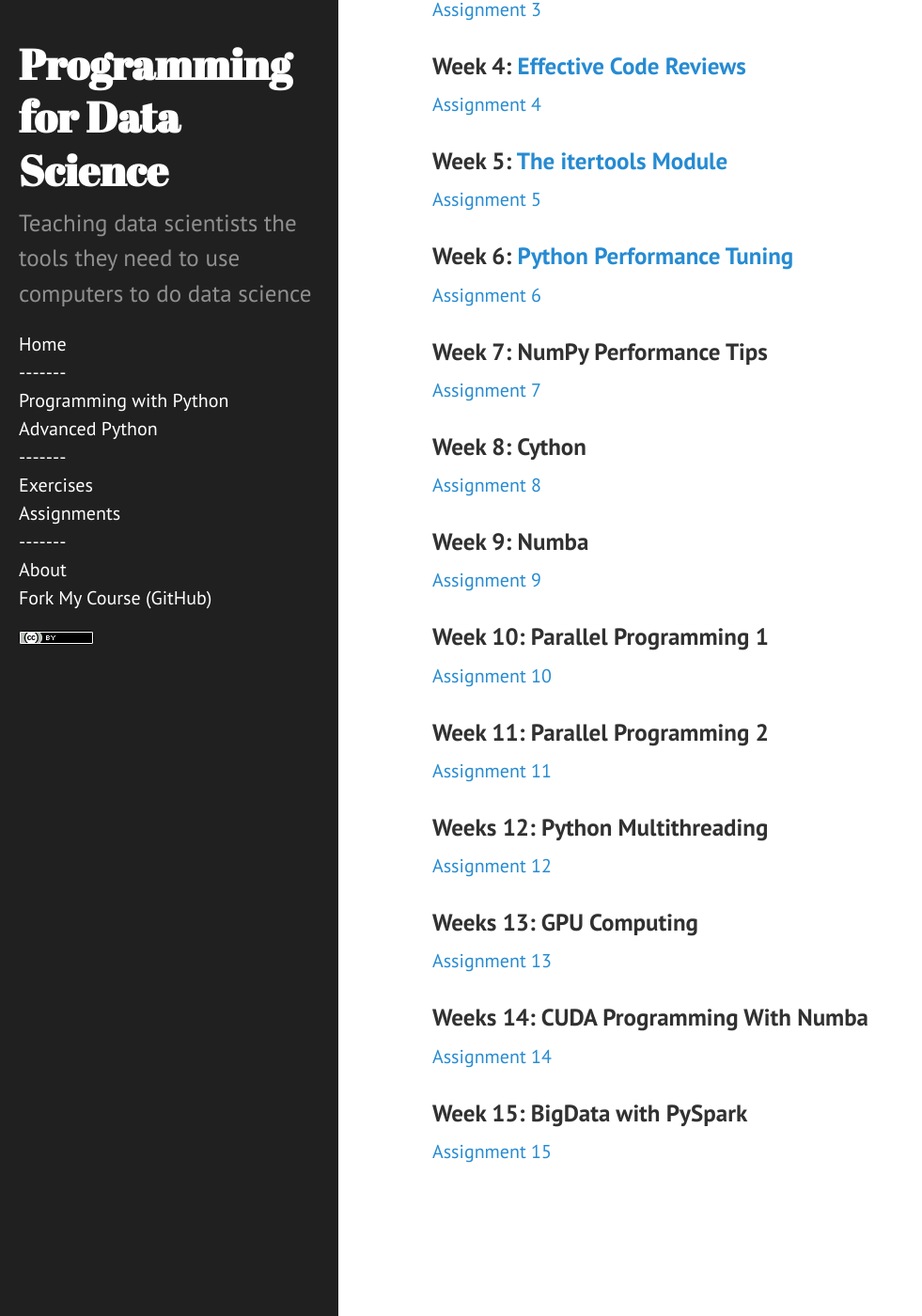
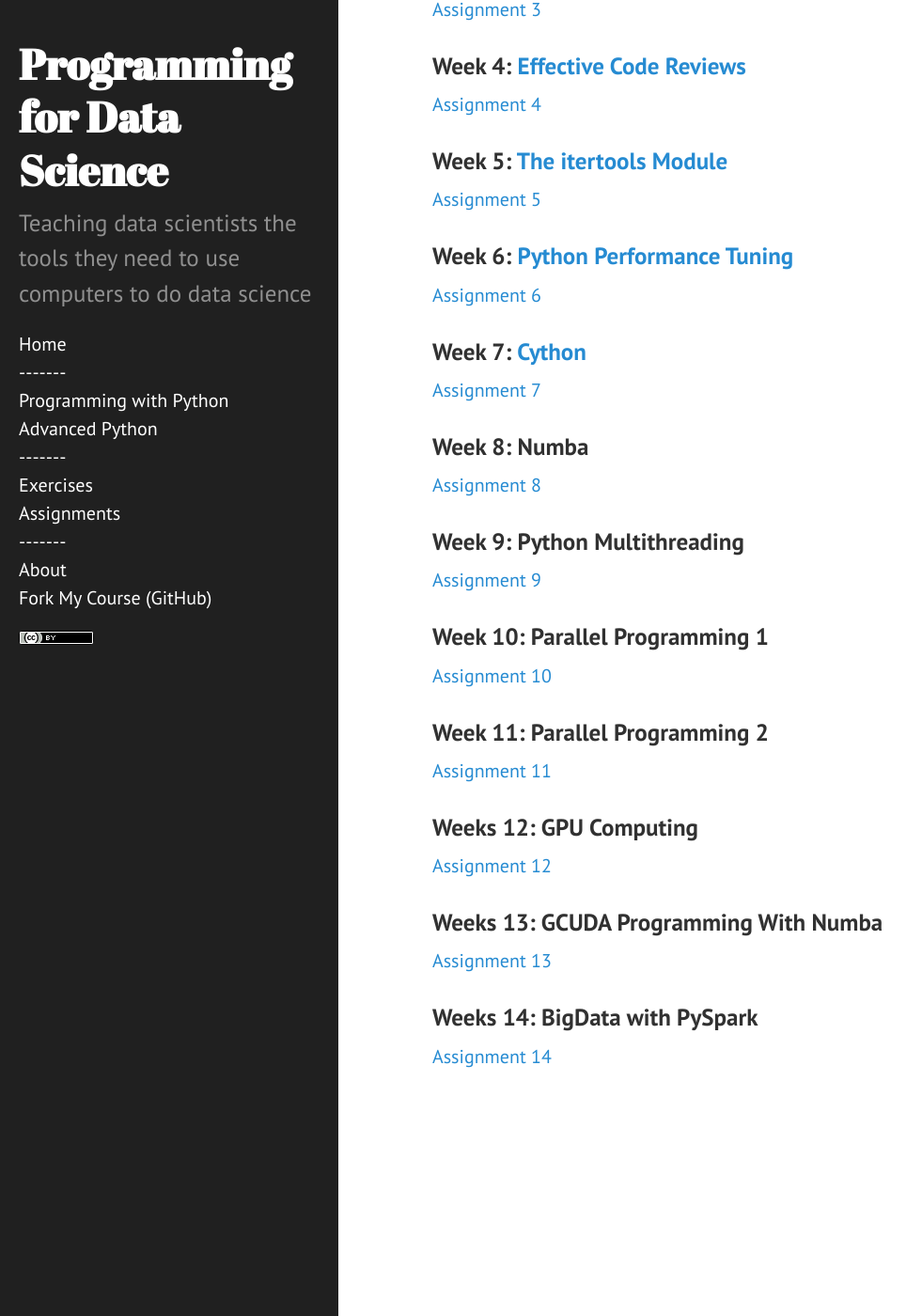
Before and after one commit to nyu-cds/courses, a Jekyll site: the page built from syllabus/advanced-schedule.md, in a window 1280 px wide and 1400 px high, scrolled down 849 px. Shown: the whole window at 94% size, without its empty margins (0-981 px from the left). Built offline with Jekyll 4.4.1, drawn with Linux system fonts in a browser that asks for light colours.

Commit message:
Update advanced-schedule.md

```diff
--- a/syllabus/advanced-schedule.md
+++ b/syllabus/advanced-schedule.md
@@ -42,15 +42,15 @@ If you need a refresher on Python, please take a look at the
 
 [Assignment 6]({{ site.github.url }}/assignments/advanced-6/)
 
-### Week 7: NumPy Performance Tips
+### Week 7: [Cython](https://nyu-cds.github.io/python-cython)
 
 [Assignment 7]({{ site.github.url }}/assignments/advanced-7/)
 
-### Week 8: Cython
+### Week 8: Numba
 
 [Assignment 8]({{ site.github.url }}/assignments/advanced-8/)
 
-### Week 9: Numba
+### Week 9: Python Multithreading
 
 [Assignment 9]({{ site.github.url }}/assignments/advanced-9/)
 
@@ -62,18 +62,14 @@ If you need a refresher on Python, please take a look at the
 
 [Assignment 11]({{ site.github.url }}/assignments/advanced-11/)
 
-### Weeks 12: Python Multithreading
+### Weeks 12: GPU Computing
 
 [Assignment 12]({{ site.github.url }}/assignments/advanced-12/)
 
-### Weeks 13: GPU Computing
+### Weeks 13: GCUDA Programming With Numba
 
 [Assignment 13]({{ site.github.url }}/assignments/advanced-13/)
 
-### Weeks 14: CUDA Programming With Numba
+### Weeks 14: BigData with PySpark
 
 [Assignment 14]({{ site.github.url }}/assignments/advanced-14/)
-
-### Week 15: BigData with PySpark
-
-[Assignment 15]({{ site.github.url }}/assignments/advanced-15/)
```
